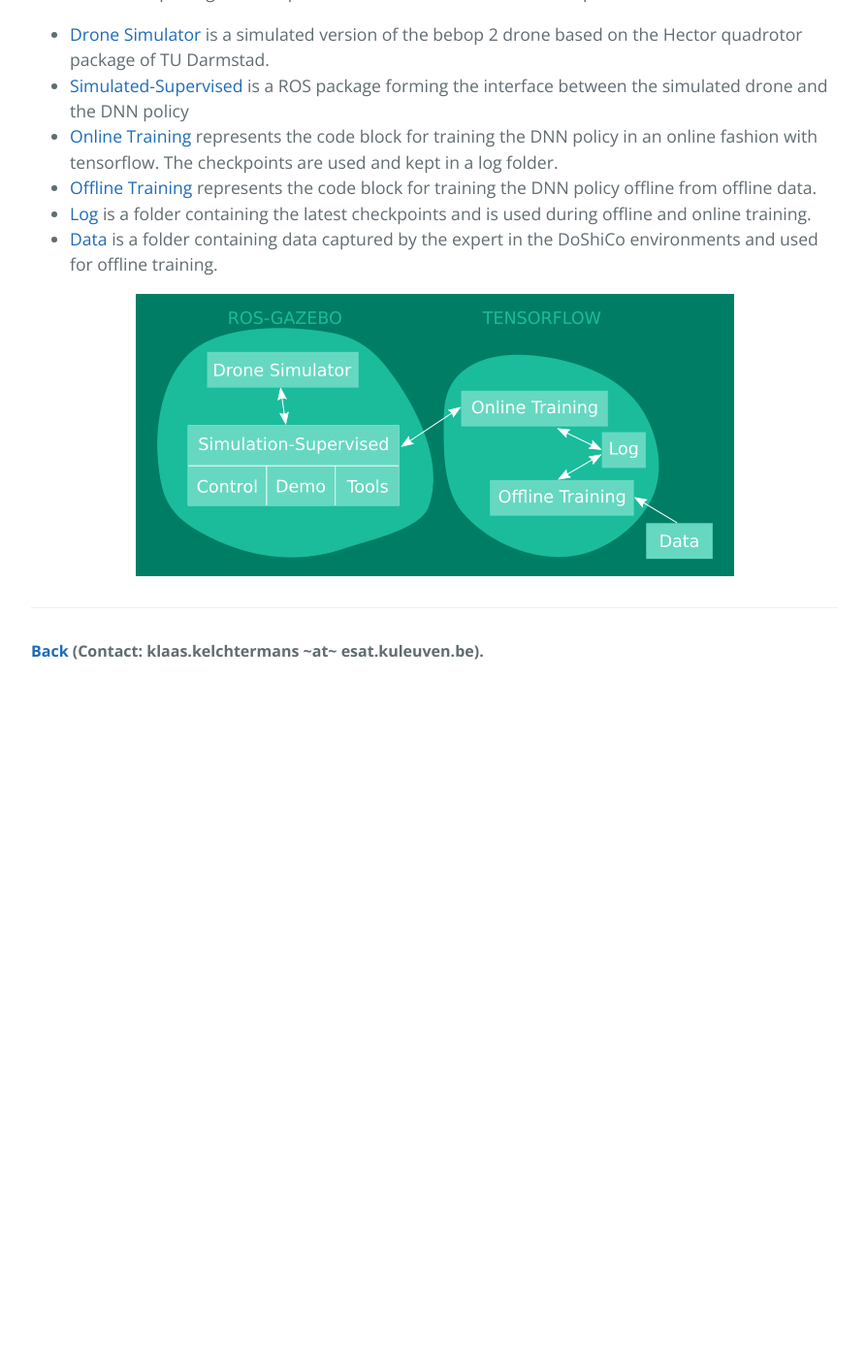
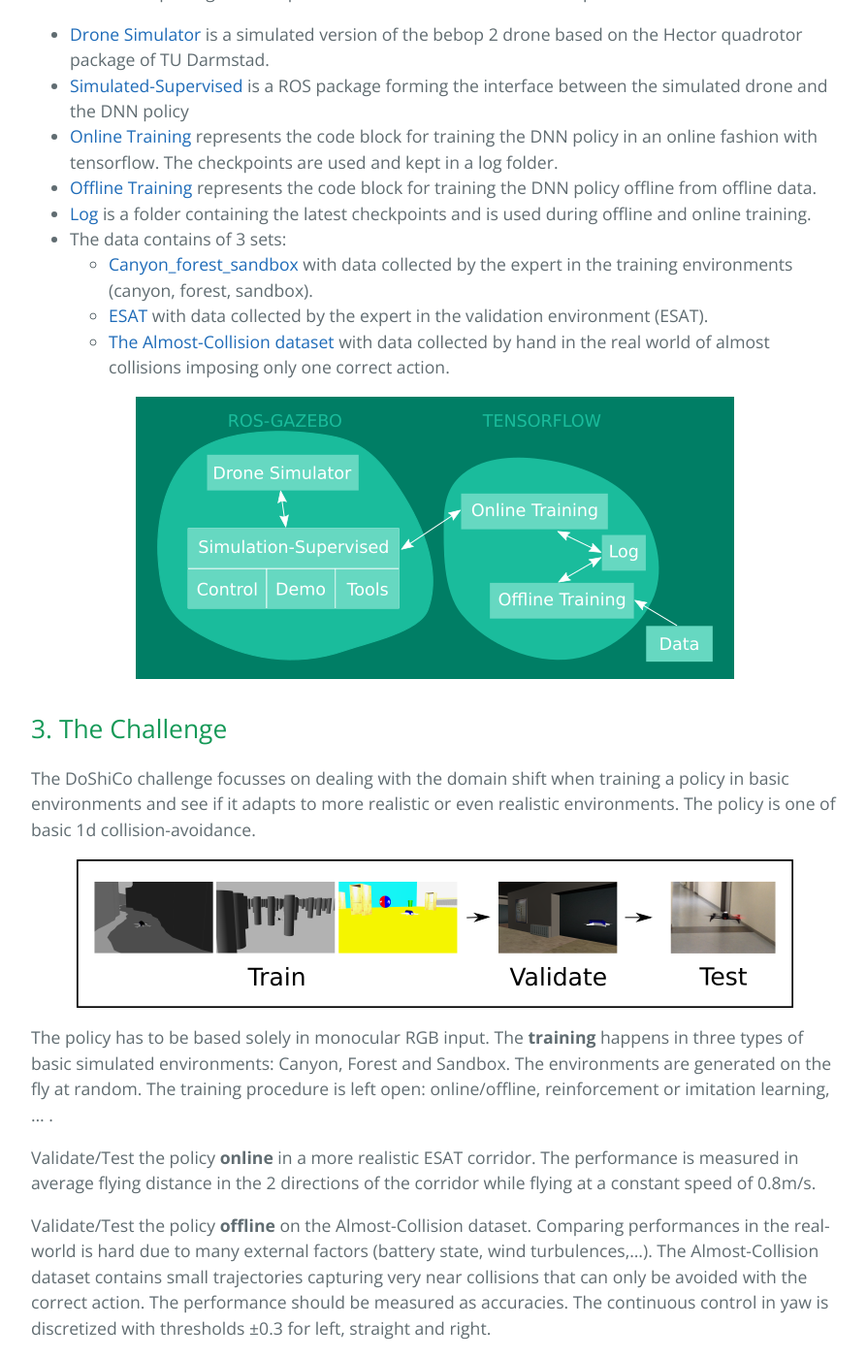
Before and after one commit to kkelchte/doshico, a Jekyll site: the page built from try.md, in a window 1280 px wide and 1400 px high, scrolled down 1620 px. Shown: the whole window at 97% size, without its empty margins (192-1086 px from the left). Built offline with Jekyll 4.4.1, drawn with Linux system fonts in a browser that asks for light colours; before the commit the page ends 2335 px from its top, so only the background shows below that; some of the changed text lies outside the part shown.

Commit message:
challenge

```diff
--- a/_layouts/post.html
+++ b/_layouts/post.html
@@ -21,7 +21,7 @@
       {{ content }}
 
       <footer class="site-footer">
-          <span class="site-footer-owner"><a href="/doshico">Back</a> (Contact: klaas.kelchtermans ~at~ esat.kuleuven.be).</span>
+          <span class="site-footer-owner"><a href="/doshico">Home</a> (Contact: klaas.kelchtermans ~at~ esat.kuleuven.be).</span>
           <!-- <span class="site-footer-owner"><a href="https://kkelchte.github.io/doshico">Back</a> (Contact: klaas.kelchtermans ~at~ esat.kuleuven.be).</span> -->
       </footer>
     </section>
--- a/try.md
+++ b/try.md
@@ -42,10 +42,32 @@ If all big software packages (ROS, Gazebo, Tensorflow) are installed or accessib
 * <a href="https://github.com/kkelchte/pilot_online" target="_blank">Online Training</a> represents the code block for training the DNN policy in an online fashion with tensorflow. The checkpoints are used and kept in a log folder.
 * <a href="https://github.com/kkelchte/pilot_offline" target="_blank">Offline Training</a> represents the code block for training the DNN policy offline from offline data.
 * <a href="https://homes.esat.kuleuven.be/~kkelchte/checkpoints/models.zip" target="_blank">Log</a> is a folder containing the latest checkpoints and is used during offline and online training.
-* <a href="https://homes.esat.kuleuven.be/~kkelchte/pilot_data/data.zip" target="_blank">Data</a> is a folder containing data captured by the expert in the DoShiCo environments and used for offline training.
+* The data contains of 3 sets:
+	* <a href="https://homes.esat.kuleuven.be/~kkelchte/data/pilot_data/canyon_forest_sandbox.zip" target="_blank">Canyon_forest_sandbox</a> with data collected by the expert in the training environments (canyon, forest, sandbox).
+	* <a href="https://homes.esat.kuleuven.be/~kkelchte/data/pilot_data/esat.zip" target="_blank">ESAT</a> with data collected by the expert in the validation environment (ESAT).
+	* <a href="https://homes.esat.kuleuven.be/~kkelchte/data/pilot_data/almost_collision_set.zip" target="_blank">The Almost-Collision dataset</a> with data collected by hand in the real world of almost collisions imposing only one correct action.
 
 
 ![frontpage]({{ "/assets/img/project.png" | absolute_url }}){: .center-image }
+
+
+<h2>3. The Challenge</h2>
+The DoShiCo challenge focusses on dealing with the domain shift when training a policy in basic environments and see if it adapts to more realistic or even realistic environments. The policy is one of basic 1d collision-avoidance.
+
+![variance]({{ "/assets/img/frontpage.png" | absolute_url }}){: .center-image }
+
+The policy has to be based solely in monocular RGB input. The **training** happens in three types of basic simulated environments: Canyon, Forest and Sandbox. The environments are generated on the fly at random. The training procedure is left open: online/offline, reinforcement or imitation learning, ... .
+
+Validate/Test the policy **online** in a more realistic ESAT corridor. The performance is measured in average flying distance in the 2 directions of the corridor while flying at a constant speed of 0.8m/s.
+
+Validate/Test the policy **offline** on the Almost-Collision dataset. Comparing performances in the real-world is hard due to many external factors (battery state, wind turbulences,...). The Almost-Collision dataset contains small trajectories capturing very near collisions that can only be avoided with the correct action. The performance should be measured as accuracies. The continuous control in  yaw  is  discretized  with thresholds ±0.3 for left, straight and right.
+
+The large variance that comes along with training deep neural network policies makes it hard to compare different methods. We strongly recommend to include a graph similar to the image bellow. It depicts the performance over the percentage of policies reaching this performance.
+
+![variance]({{ "/assets/img/variance.png" | absolute_url }}){: .center-image }
+
+Goodluck!
+
 
 <!--
 <h4>Drivers</h4>
```
Also changed, not shown: assets/img/variance.png (added).
